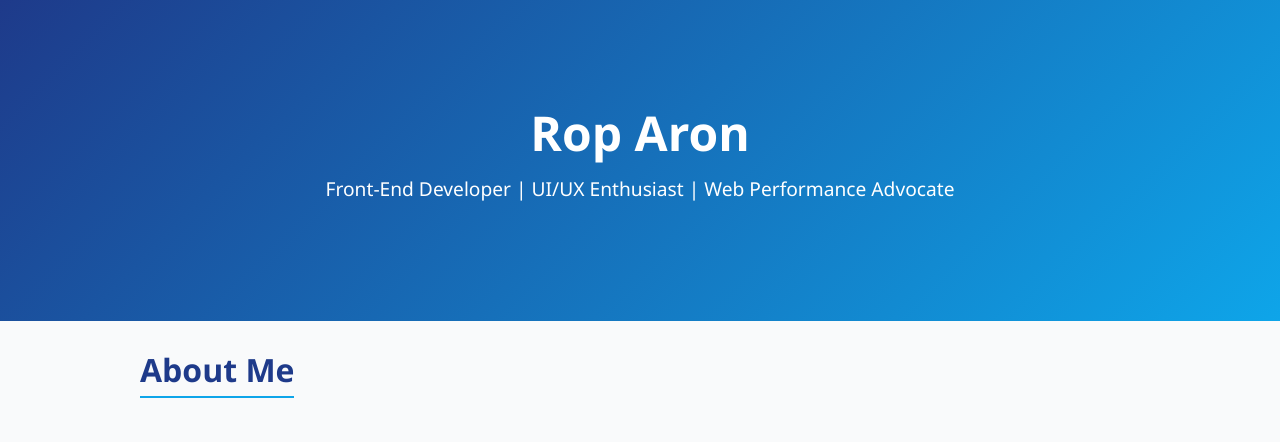
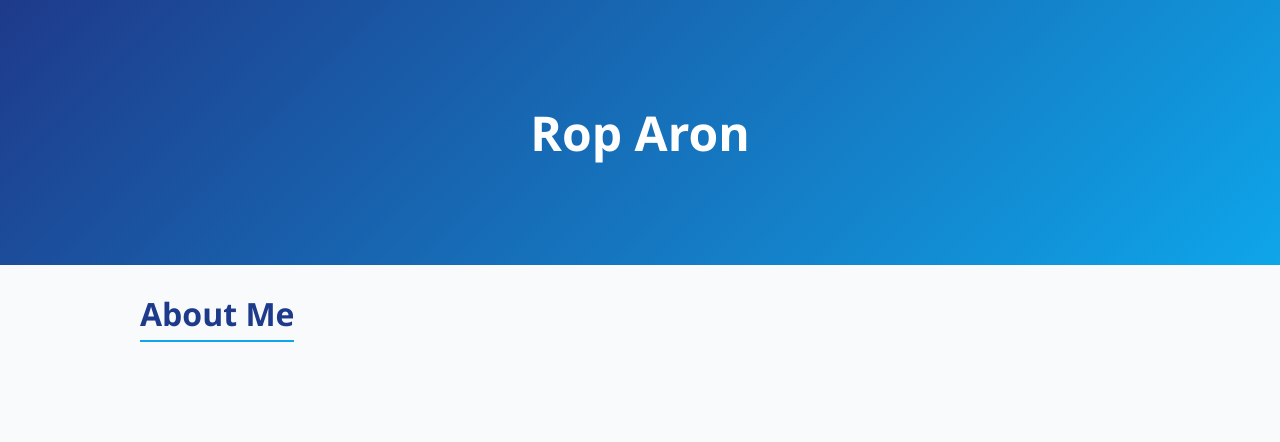
Before and after one commit to roparon/Flask_Task_App, a Flask app: template app/templates/griev.html in a window 1280 px wide. Shown: the part 52-494 px from the top of the page. Run offline with Flask 3, Linux system fonts and the light colour scheme; the template is opened without the code that fills it, so the values that code supplies are empty.

Commit message:
innitial commit

```diff
--- a/app/templates/griev.html
+++ b/app/templates/griev.html
@@ -131,7 +131,6 @@
   <header>
     <div class="container">
       <h1>Rop Aron</h1>
-      <p>Front-End Developer | UI/UX Enthusiast | Web Performance Advocate</p>
     </div>
   </header>
 
```
